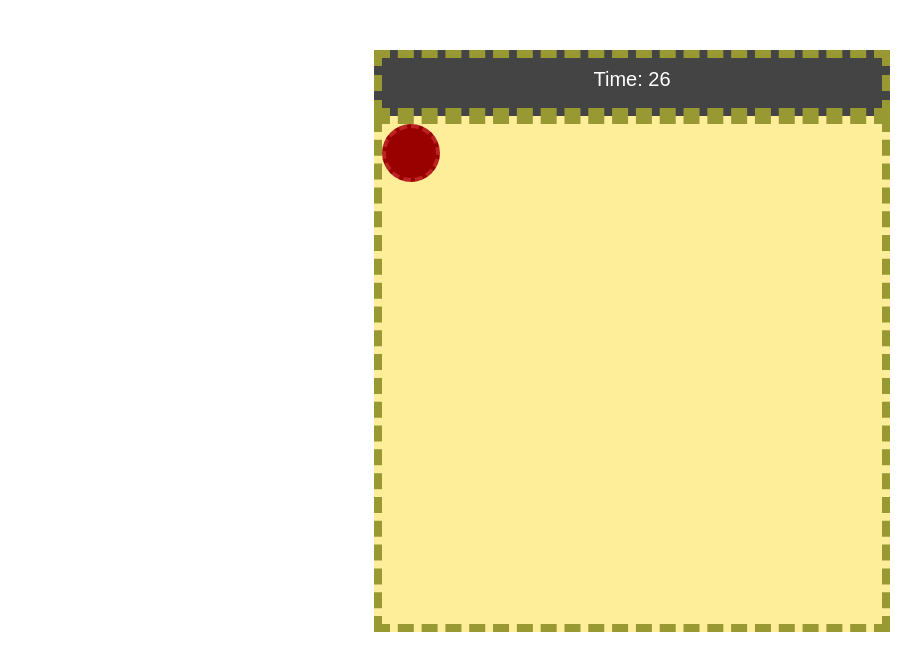
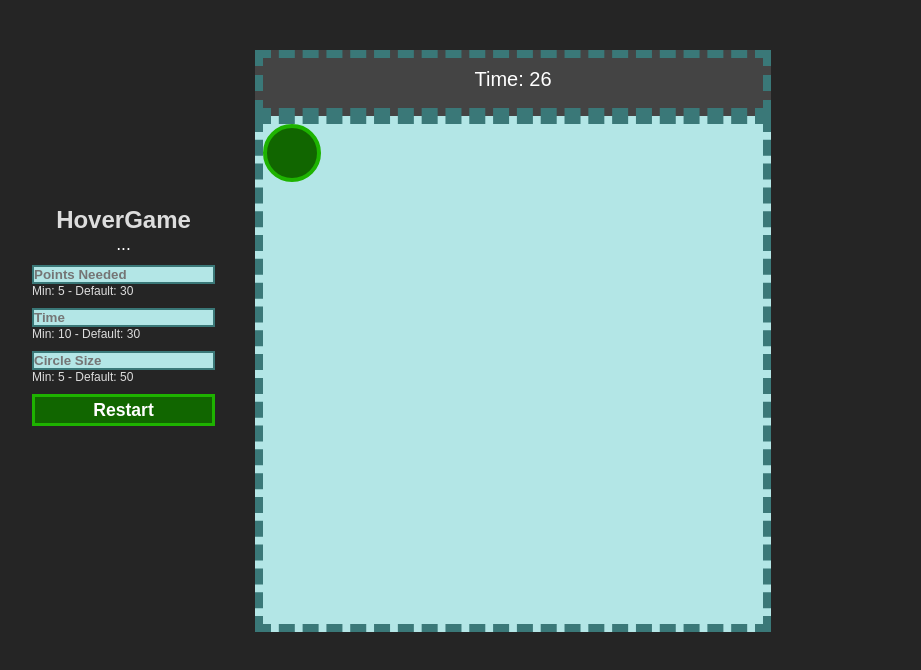
Before and after one commit to CazaBobos/Web-HoverAim, a plain HTML site: page index.html in a window 1280 px wide. Shown: the whole page, without its empty margins (8-929 px from the left). Drawn offline with Linux system fonts and the light colour scheme.

Commit message:
- Added new Styles. - Game parameters are now editable. - Logic has been improved.

```diff
--- a/css/styles.css
+++ b/css/styles.css
@@ -3,13 +3,61 @@
     margin:0;
     font-family: sans-serif;
 }
+body{
+    background-color: #252525;
+    display:flex;
+    flex-direction: row;
+    justify-content: start;
+    align-items: center;
+}
+.settings{
+    padding: 0 40px;
+    display: flex;
+    flex-direction: column;
+    justify-content: center;
+}
+#btnRestart{
+    height: 2rem;
+    color: #fff;
+    font-size: 110%;
+    font-weight: bold;
+    background-color: hsl(110, 100%, 20%);
+    border: 3px solid hsl(110, 100%, 35%);
+    transition: all 0.3s;
+}
+.group{
+    display: flex;
+    flex-direction: column;
+    justify-content: start;
+    padding-bottom: 10px;
+}
+.group .title{
+    font-weight: bold;
+    font-size: 150%;
+    text-align: center;
+}
+.group .status{
+    font-size: 110%;
+    text-align: center;
+}
+.group input{
+    font-weight: bold;
+    background-color: #b3e6e6;
+    border: 2px solid #3a7878;
+    color: #3a7878;
+}
+.group span{
+    font-size:75%;
+    color:#ddd;
+}
+
 .container{
     padding:0;
     margin: auto;
     width: 500px;
     height: 500px;
-    background-color: #fe9;
-    border: 8px dashed #993;
+    background-color: #b3e6e6;
+    border: 8px dashed #3a7878;
 }
 .pointer{
     background-color: #444;
@@ -21,8 +69,9 @@
     padding: 10px 0px;
 }
 #player{
-    background-color: #900;
-    border: 4px dashed #b22;
+    background-color: hsl(110, 100%, 20%);
+    border: 4px hsl(110, 100%, 35%);
+    border-style:solid;
     width: 50px;
     height: 50px;
     border-radius: 30px;
--- a/index.html
+++ b/index.html
@@ -8,13 +8,34 @@
     <link rel="stylesheet" href="css/styles.css">
 </head>
 <body>
-    <div class="container pointer">
-        <span id="points"></span>
-        <span id="ned"></span>
-        <span id="timer"></span>
+    <div class="settings">
+        <div class="group">
+            <span class="title">HoverGame</span>
+            <span class="status">...</span>
+        </div>
+        <div class="group">
+            <input type="text" id="pNeed" placeholder="Points Needed">
+            <span>Min: 5 - Default: 30</span>
+        </div>
+        <div class="group">
+            <input type="text" id="pTime" placeholder="Time">
+            <span>Min: 10 - Default: 30</span>
+        </div>
+        <div class="group">
+            <input type="text" id="pSize" placeholder="Circle Size">
+            <span>Min: 5 - Default: 50</span>
+        </div>
+        <input type="button" id="btnRestart" value="Restart">
     </div>
-    <div class="container">
-        <div id="player"></div>
+    <div class="gameBoard">
+        <div class="container pointer">
+            <span id="points"></span>
+            <span id="need"></span>
+            <span id="timer"></span>
+        </div>
+        <div class="container">
+            <div id="player"></div>
+        </div>
     </div>
     <script defer src="js/script.js"></script>
 </body>
--- a/js/script.js
+++ b/js/script.js
@@ -1,15 +1,49 @@
+function getElem(id){
+    return document.getElementById(id);
+}
+function isNullEmptyUndefined(value){
+    return value ?? value === '' ? false : true;
+}
 
-let pointer = document.getElementById("points");
-let timer = document.getElementById("timer");
-let player = document.getElementById("player");
+let gameStatus = document.querySelector('.status');
+let pointer = getElem("points");
+let timer = getElem("timer");
+let player = getElem("player");
 player.addEventListener("mouseover",addPoint);
 
-let points,need,time;
+let btnRestart = getElem("btnRestart");
+let points, need, time, size;
+btnRestart.addEventListener("click",setParams);
+
 function setParams(){
     points = 0;
-    need=30;
-    time = 30;
-}setParams();
+    valNeed = getElem('pNeed').value;
+    valTime = getElem('pTime').value;
+    valSize = getElem('pSize').value;
+
+    need = !isNullEmptyUndefined(valNeed) ?
+    (valNeed >= 5 ? valNeed : 20) : 20;
+    time = !isNullEmptyUndefined(valTime) ?
+    (valTime >= 10 ? valTime : 30) : 30;
+    size = !isNullEmptyUndefined(valSize) ?
+    (valSize >= 5 ? valSize : 50) : 50;
+
+    player.style.width = size + "px";
+    player.style.height = size + "px";
+    player.style.backgroundColor = '#116600';
+    player.style.borderColor = '#1eb300'
+
+    pointer.textContent='';
+    pointer.style.color = '#fff';
+
+    gameStatus.textContent= '...';
+    gameStatus.style.color = '#fff';
+
+    console.log(`Parameters:
+        Points Needed: ${need}
+        Time: ${time}
+        Circle Size: ${size}`)
+}
 
 function addPoint(){
     points++;
@@ -17,20 +51,32 @@ function addPoint(){
     movePlayer();
 }
 function movePlayer(){
-    let randX = Math.round(Math.random()*450);
+    let randX = Math.round(Math.random()*(500-size));
     player.style.marginLeft = randX+"px";
-    let randY = Math.round(Math.random()*450);
+    let randY = Math.round(Math.random()*(500-size));
     player.style.marginTop = randY+"px";
 }
 function reduceTime(){
-    if(time<0){
-        if(points >=need){
-            alert("You Win!");
-        }else{
-            alert("You Lost!");
+    if(time>=0){
+        if(points >= need){
+            gameStatus.textContent ='You Win!';
+            gameStatus.style.color = '#1eb300';
+            pointer.style.color = '#1eb300';
         }
-        setParams();
+        timer.innerHTML = ` Time: ${time--} `;
+    }else{
+        if(gameStatus.textContent !== 'You Win!'){
+            gameStatus.textContent = 'You Lost!';
+            gameStatus.style.color = '#f00';
+            pointer.style.color = '#f00';
+            btnRestart.style.backgroundColor = '#600';
+            btnRestart.style.borderColor = '#d00';
+            player.style.backgroundColor = '#600';
+            player.style.borderColor = '#d00';
+        }
     }
-    timer.innerHTML = ` Time: ${time--} `;
 }
+
+//The program itself
+setParams();
 setInterval(reduceTime,1000);
```
